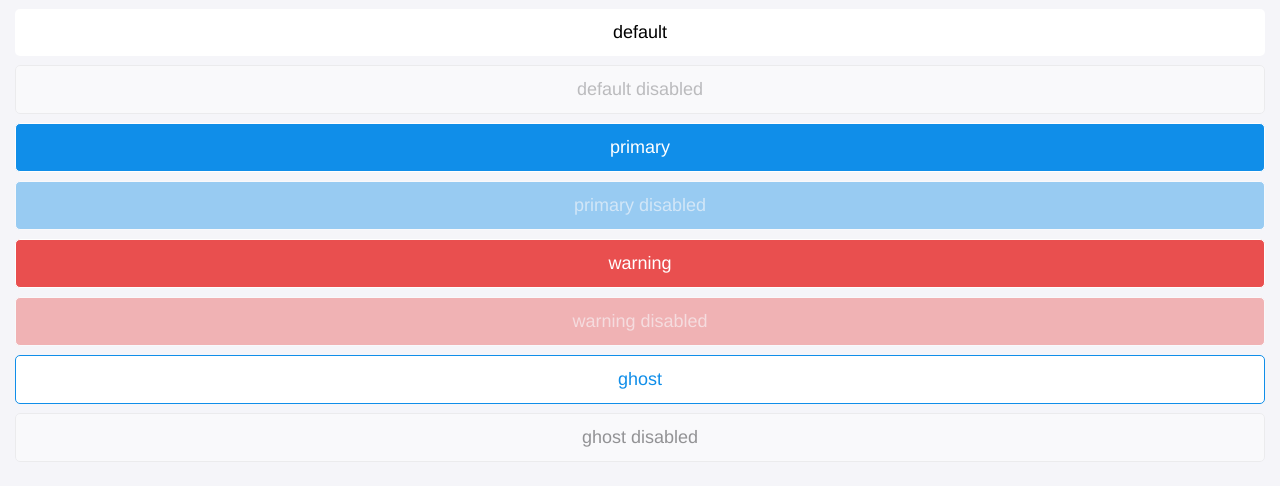
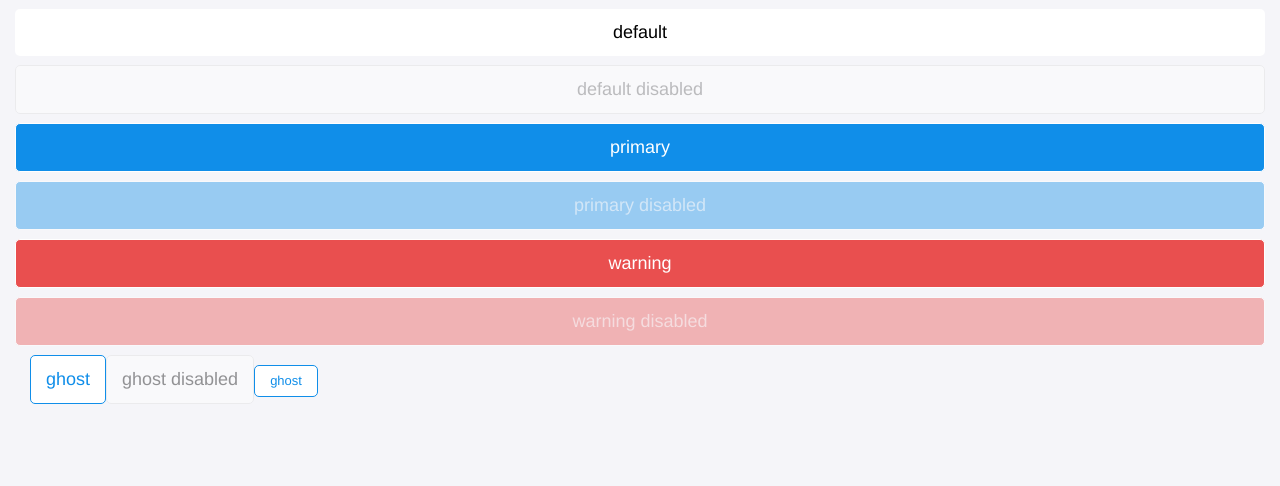
Before and after one commit to yfmei/ant-design-mobile-vue, a Vue app: page /button in a window 1280 px wide. Shown: the top 486 px of the page. Built offline with nearby package versions, Linux system fonts and the light colour scheme.

Commit message:
add ghost demo

```diff
--- a/src/components/demo/button/ButtonDemo.vue
+++ b/src/components/demo/button/ButtonDemo.vue
@@ -14,9 +14,11 @@
       <WhiteSpace/>
       <Button type="warning" disabled>warning disabled</Button>
       <WhiteSpace/>
-      <Button type="ghost">ghost</Button>
-      <WhiteSpace/>
-      <Button type="ghost" disabled>ghost disabled</Button>
+      <WingBlank>
+        <Button type="ghost" inline>ghost</Button>
+        <Button type="ghost" disabled inline>ghost disabled</Button>
+        <Button type="ghost" size="small" inline>ghost</Button>
+      </WingBlank>
     </WingBlank>
   </div>
 </template>
```
